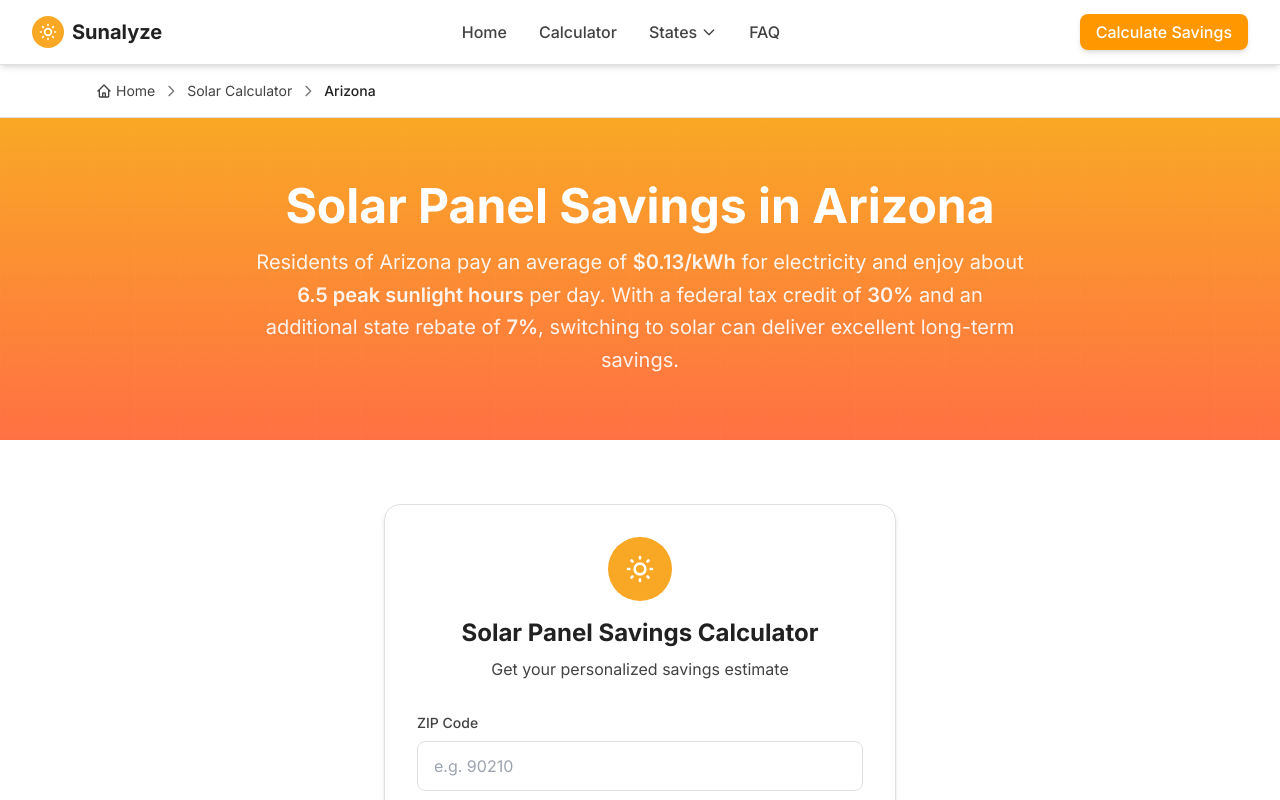
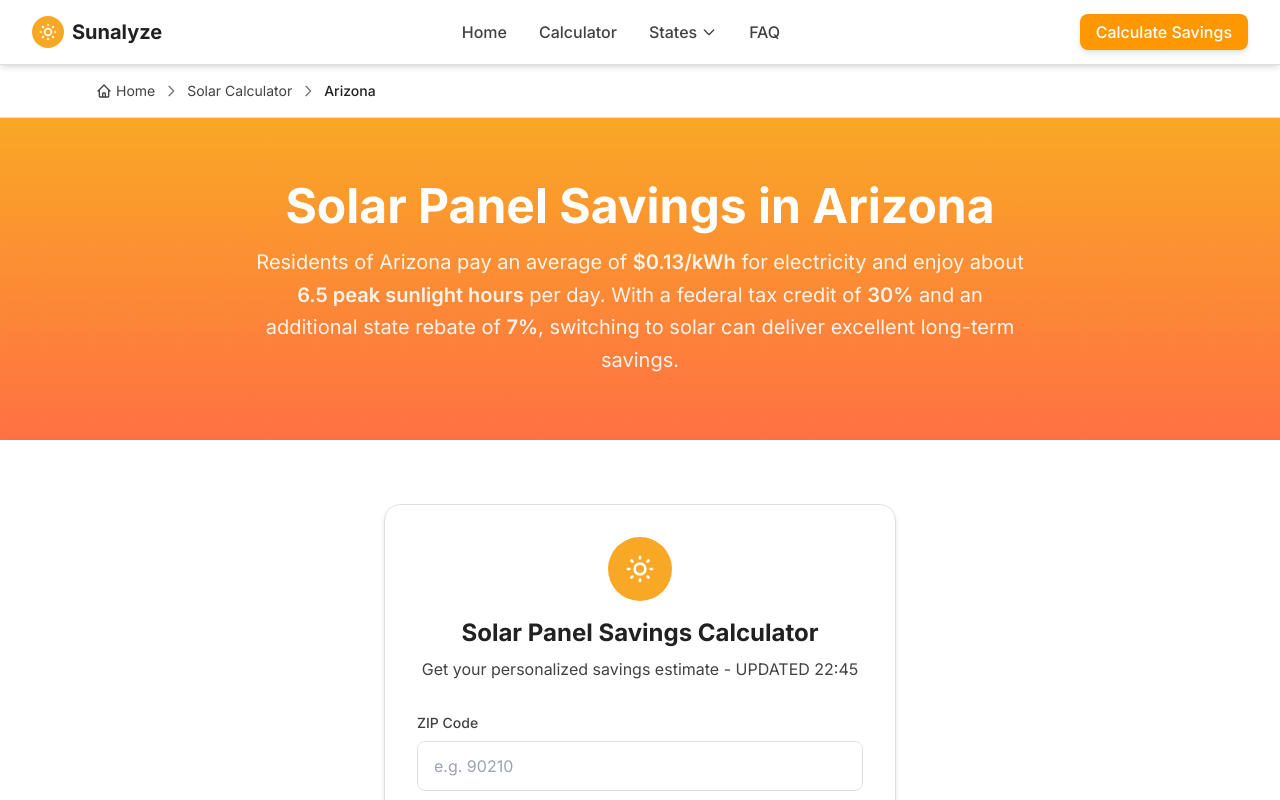
Before and after one commit to martingalmarino/-sunalyze, a Next.js app: page /solar-calculator/arizona in a window 1280 px wide. Shown: the top 800 px of the page. Built offline with nearby package versions, Linux system fonts and the light colour scheme.

Commit message:
Add timestamp to force deployment and show changes are working

```diff
--- a/components/SolarCalculator.tsx
+++ b/components/SolarCalculator.tsx
@@ -32,7 +32,7 @@ export default function SolarCalculator({
               </svg>
             </div>
             <h1 className="text-2xl font-bold text-text-primary mb-2">Solar Panel Savings Calculator</h1>
-            <p className="text-text-secondary">Get your personalized savings estimate</p>
+            <p className="text-text-secondary">Get your personalized savings estimate - UPDATED 22:45</p>
           </div>
 
       <div className="space-y-6">
```
